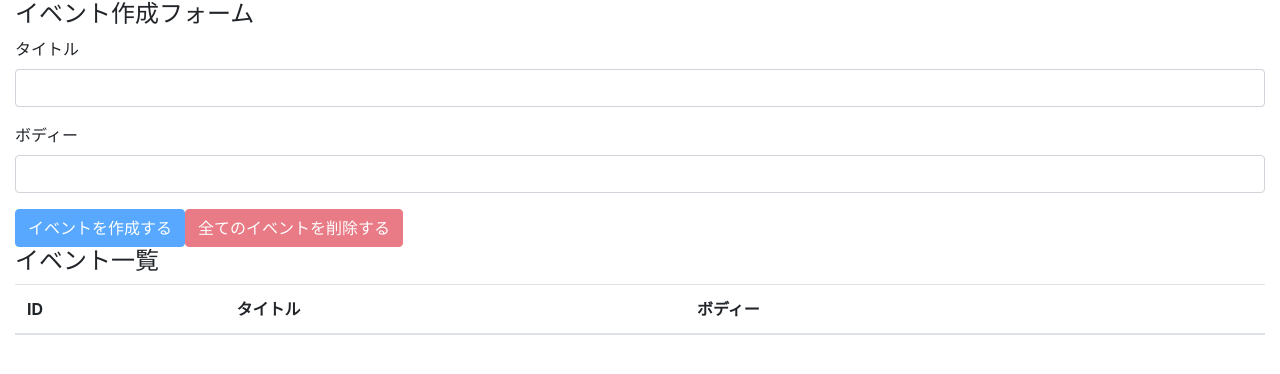
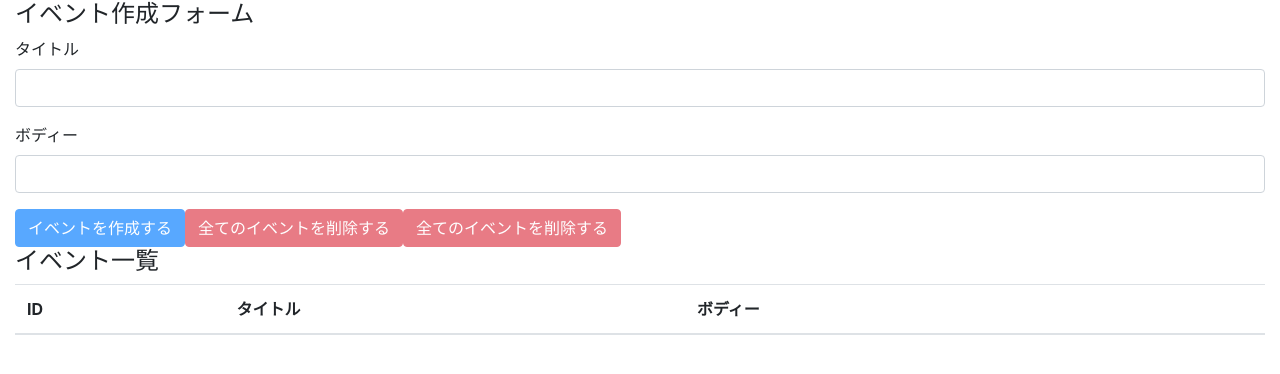
Before and after one commit to yuta-757/react_hooks_udemy, a React (Create React App) app: page / in a window 1280 px wide. Shown: the top 374 px of the page. Built offline with nearby package versions, Linux system fonts and the light colour scheme.

Commit message:
delete all operation logs

```diff
--- a/src/components/EventForm.js
+++ b/src/components/EventForm.js
@@ -49,6 +49,18 @@
         }
     };
     const unCreatable = title === '' || body === ''
+
+    const deleteAllOperationLogs = e => {
+      e.preventDefault();
+      const result = window.confirm('全ての操作ログを本当に削除しても良いですか？');
+
+      if (result) {
+        dispatch({
+          type: DELETE_ALL_OPERATION_LOGS,
+        })
+      }
+
+    }
     return (
         <>
             <h4>イベント作成フォーム</h4>
@@ -65,6 +77,7 @@
 
                 <button className='btn btn-primary' onClick={addEvent} disabled={unCreatable}>イベントを作成する</button>
                 <button type='button' className='btn btn-danger' onClick={deleteAllEvents} disabled={state.events.length === 0}>全てのイベントを削除する</button>
+                <button type='button' className='btn btn-danger' onClick={deleteAllOperationLogs} disabled={state.operationLogs.length === 0}>全てのイベントを削除する</button>
             </form>
         </>
     )
```
